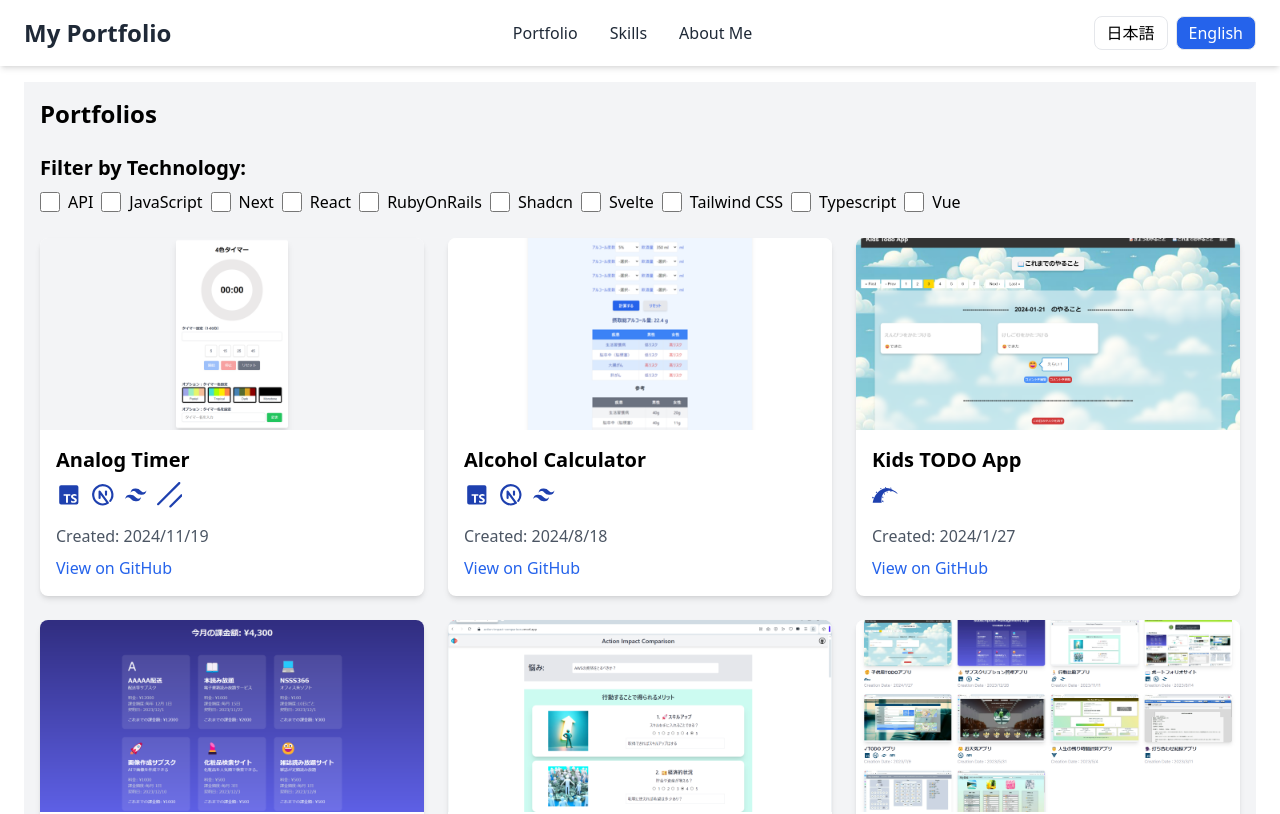
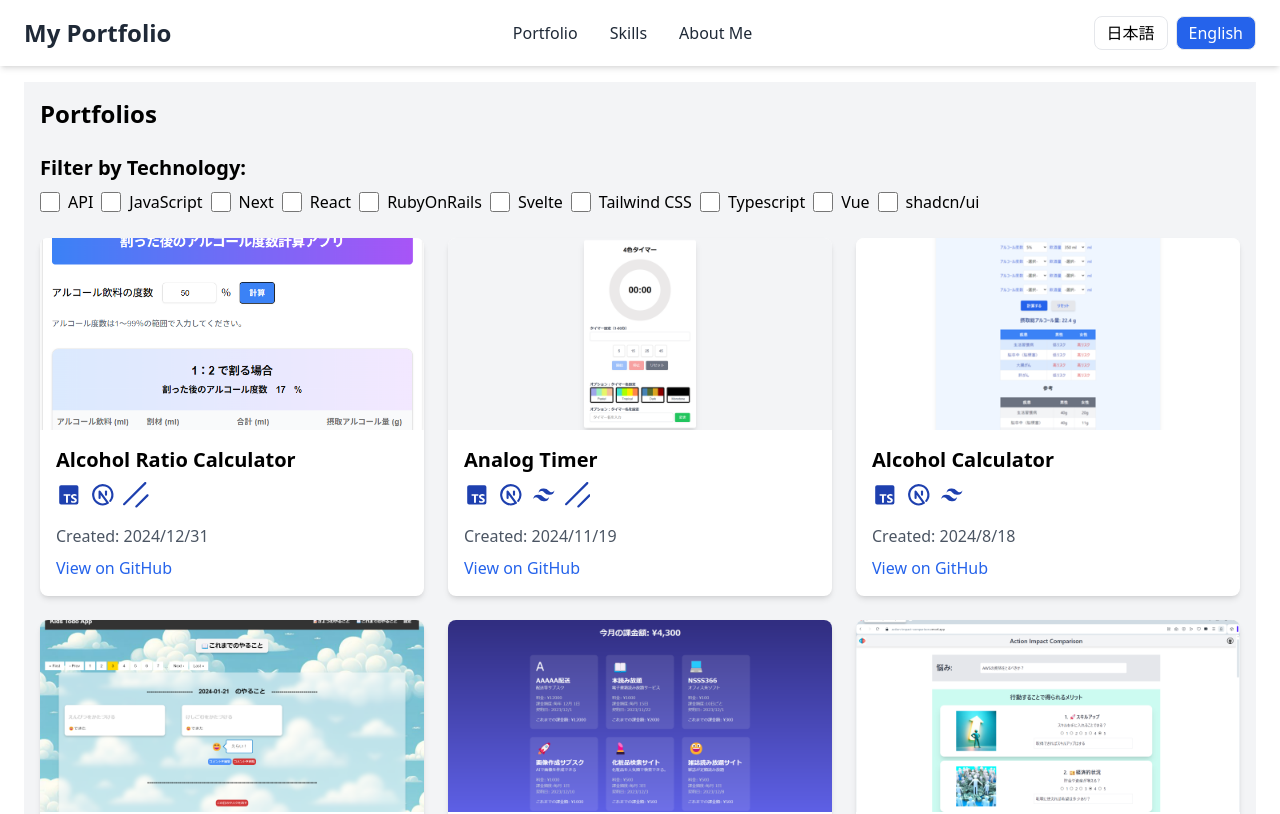
Before and after one commit to mari2t/mari2t_portfolio_next, a Next.js app: page /en/portfolio in a window 1280 px wide. Shown: the top 814 px of the page. Built offline with nearby package versions, Linux system fonts and the light colour scheme.

Commit message:
add : Add alcohol ratio calculator.

```diff
--- a/src/app/[locale]/page.tsx
+++ b/src/app/[locale]/page.tsx
@@ -16,10 +16,18 @@ import { IconContext } from "react-icons";
 import { FaGithub } from "react-icons/fa";
 
 const projects = [
+   {
+    title: "alcohol_ratio_calculator",
+    overview: "Alcohol Ratio Calculator",
+    useTech: "Typescript,Next,shadcn/ui",
+    creationday: "2024/12/31",
+    imgUrl: "/img/imgAlcohol Ratio Calculator.png",
+    githubUrl: "https://github.com/mari2t/alcohol_ratio_calculator",
+  },
   {
     title: "analog_timer",
     overview: "Analog Timer",
-    useTech: "Typescript,Next,Tailwind CSS,Shadcn",
+    useTech: "Typescript,Next,Tailwind CSS,shadcn/ui",
     creationday: "2024/11/19",
     imgUrl: "/img/imgAnalogTimer.png",
     githubUrl: "https://github.com/mari2t/rainbow_analog_timer",
@@ -31,14 +39,6 @@ const projects = [
     creationday: "2024/8/18",
     imgUrl: "/img/imgAlcoholCalculatorNext.png",
     githubUrl: "https://github.com/mari2t/alcohol_calculator_next",
-  },
-  {
-    title: "ruby-kids-todo",
-    overview: "Kids TODO App",
-    useTech: "RubyOnRails",
-    creationday: "2024/1/27",
-    imgUrl: "/img/imgRuby-kids-todo.png",
-    githubUrl: "https://github.com/mari2t/ruby-kids-todo",
   },
 ];
 
--- a/src/app/[locale]/portfolio/page.tsx
+++ b/src/app/[locale]/portfolio/page.tsx
@@ -14,9 +14,17 @@ import { SiRubyonrails, SiShadcnui } from "react-icons/si";
 
 const projects = [
   {
+    title: "alcohol_ratio_calculator",
+    overview: "Alcohol Ratio Calculator",
+    useTech: "Typescript,Next,shadcn/ui",
+    creationday: "2024/12/31",
+    imgUrl: "/img/imgAlcohol Ratio Calculator.png",
+    githubUrl: "https://github.com/mari2t/alcohol_ratio_calculator",
+  },
+  {
     title: "analog_timer",
     overview: "Analog Timer",
-    useTech: "Typescript,Next,Tailwind CSS,Shadcn",
+    useTech: "Typescript,Next,Tailwind CSS,shadcn/ui",
     creationday: "2024/11/19",
     imgUrl: "/img/imgAnalogTimer.png",
     githubUrl: "https://github.com/mari2t/rainbow_analog_timer",
@@ -210,7 +218,7 @@ const TechIcon = ({ techName }: TechIconProps) => {
       {techName === "Tailwind CSS" && (
         <BiLogoTailwindCss className="text-blue-800" size="1.6em" />
       )}
-      {techName === "Shadcn" && (
+      {techName === "shadcn/ui" && (
         <SiShadcnui className="text-blue-800" size="1.6em" />
       )}
       {techName === "Next" && (
```
Also changed, not shown: public/img/imgAlcohol Ratio Calculator.png (added), 1 other file (tests, documents, lock files or other folders).
